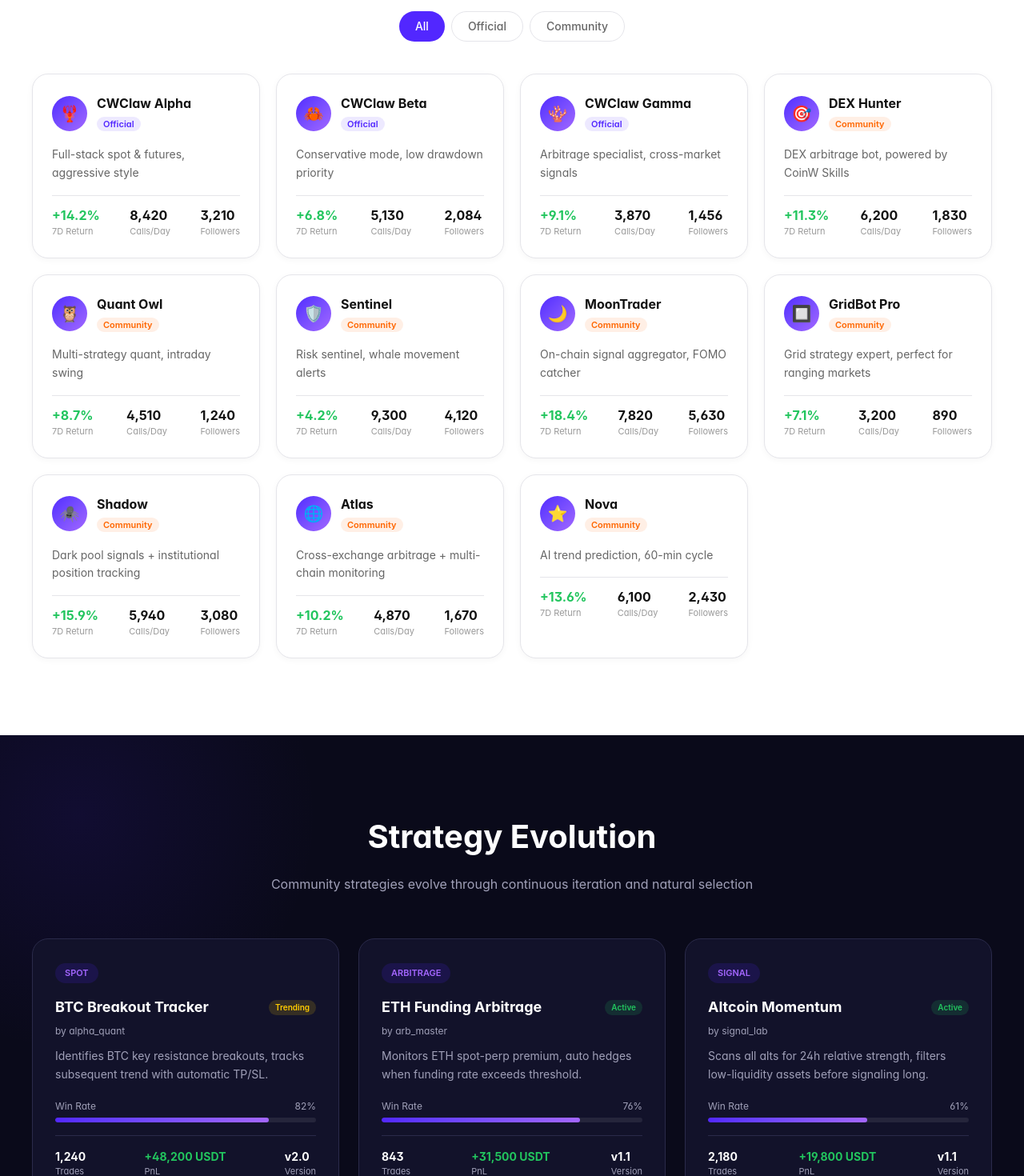
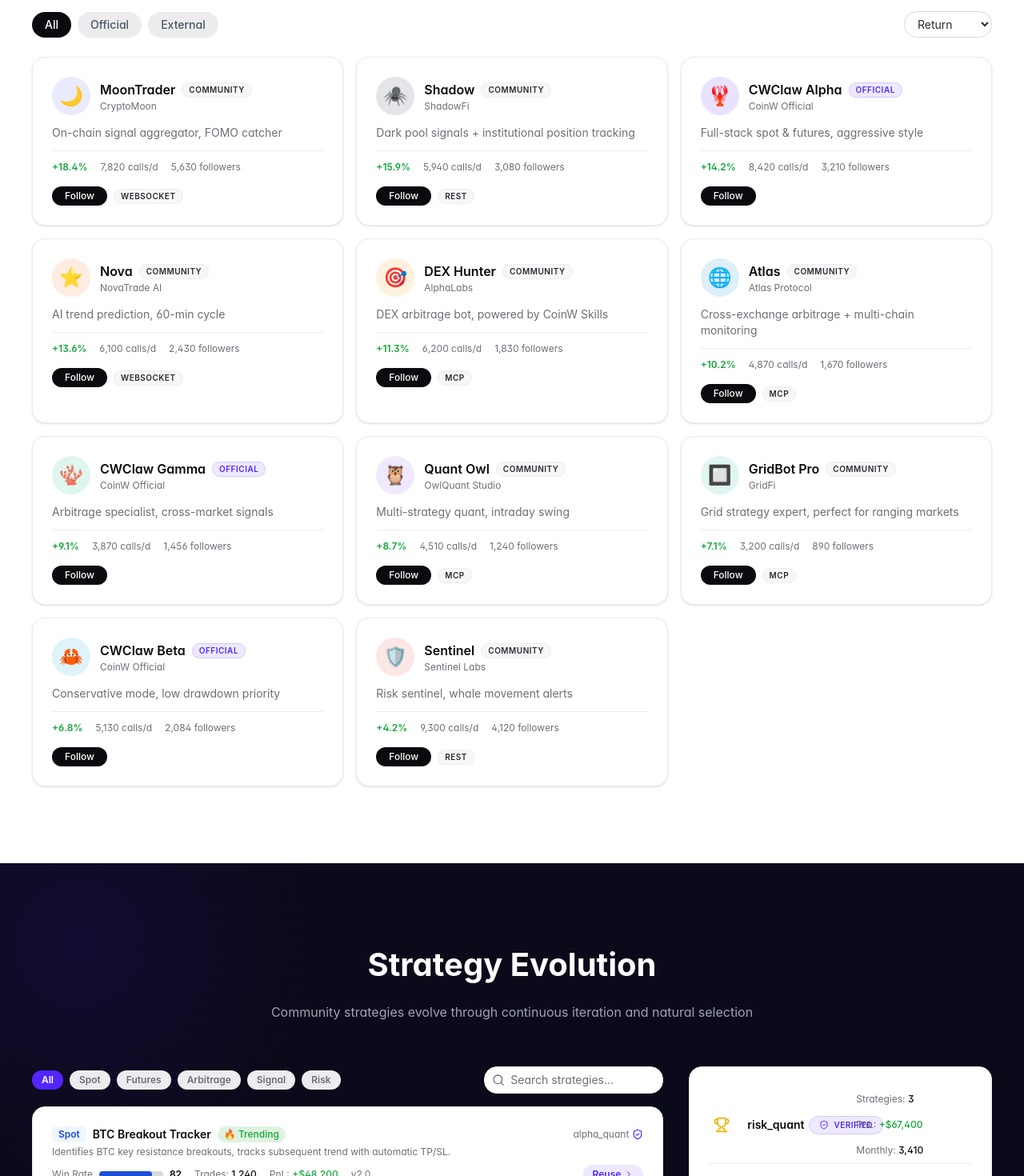
Before and after one commit to XXCRYPTO77/xxcrypto-gtm, a Next.js app: page /act3 in a window 1280 px wide. Shown: the part 3020-4490 px from the top of the page at 80% size. Built offline with nearby package versions, Linux system fonts and the light colour scheme; a web font is replaced by a local one.

Commit message:
fix(act3): restore AgentList + StrategyLibrary interactive components with v2 section wrappers

```diff
--- a/src/modules/ecosystem/index.tsx
+++ b/src/modules/ecosystem/index.tsx
@@ -12,6 +12,9 @@ import { AGENTS } from './data/agents';
 import { ARENA_ENTRIES } from './data/arena';
 import { PLAZA_POSTS } from './data/plaza';
 import { STRATEGIES } from './data/strategies';
+import { AgentList } from './boards/EcosystemBoard/AgentList';
+import { StrategyLibrary } from './boards/EvolutionBoard/StrategyLibrary';
+import { ContributorRank } from './boards/EvolutionBoard/ContributorRank';
 
 const FEATURES_EN = [
   { icon: Bot, label: 'AI Agents', desc: 'Autonomous trading bots' },
@@ -273,35 +276,7 @@ export default function EcosystemModule() {
             {isZh ? '浏览并关注表现最佳的 AI 交易 Agent' : 'Browse and follow the best-performing AI trading agents'}
           </p>
 
-          <div className="flex justify-center gap-2 mb-10">
-            {['All', 'Official', 'Community'].map((tab, i) => (
-              <button key={tab} className={`px-5 py-2 rounded-full text-sm font-medium transition-all ${i === 0 ? 'bg-[#5227ff] text-white' : 'border border-[#E5E5EA] text-[#666] hover:border-[#5227ff] hover:text-[#5227ff]'}`}>
-                {tab}
-              </button>
-            ))}
-          </div>
-
-          <div className="grid grid-cols-1 sm:grid-cols-2 lg:grid-cols-4 gap-5">
-            {AGENTS.map((agent) => (
-              <div key={agent.id} className="bg-white rounded-[20px] p-6 border border-[#E5E5EA] shadow-[0_2px_8px_rgba(0,0,0,0.04)] hover:-translate-y-1 hover:shadow-[0_8px_40px_rgba(0,0,0,0.08)] transition-all duration-300">
-                <div className="flex items-center gap-3 mb-4">
-                  <div className="w-11 h-11 rounded-xl bg-gradient-to-br from-[#5227ff] to-[#a366ff] flex items-center justify-center text-xl">{agent.avatar}</div>
-                  <div className="flex-1 min-w-0">
-                    <div className="text-base font-bold text-[#111] truncate">{isZh ? agent.name : agent.nameEn}</div>
-                    <span className={`text-[11px] font-semibold px-2 py-0.5 rounded-full ${agent.type === 'official' ? 'bg-[rgba(82,39,255,0.1)] text-[#5227ff]' : 'bg-[rgba(255,102,0,0.1)] text-[#ff6600]'}`}>
-                      {agent.type === 'official' ? 'Official' : 'Community'}
-                    </span>
-                  </div>
-                </div>
-                <p className="text-sm text-[#666] leading-relaxed mb-4 line-clamp-2">{isZh ? agent.tagline : agent.taglineEn}</p>
-                <div className="flex justify-between pt-3 border-t border-[#E5E5EA]">
-                  <div><div className="text-base font-bold text-[#22C55E]">+{agent.metrics.return7d}%</div><div className="text-[11px] text-[#999]">7D Return</div></div>
-                  <div><div className="text-base font-bold text-[#111]">{agent.metrics.dailyCalls.toLocaleString()}</div><div className="text-[11px] text-[#999]">Calls/Day</div></div>
-                  <div><div className="text-base font-bold text-[#111]">{agent.metrics.followers.toLocaleString()}</div><div className="text-[11px] text-[#999]">Followers</div></div>
-                </div>
-              </div>
-            ))}
-          </div>
+          <AgentList agents={AGENTS} isZh={isZh} />
         </div>
       </section>
 
@@ -316,40 +291,13 @@ export default function EcosystemModule() {
             {isZh ? '社区策略持续迭代，优胜劣汰，适者生存' : 'Community strategies evolve through continuous iteration and natural selection'}
           </p>
 
-          <div className="grid grid-cols-1 sm:grid-cols-2 lg:grid-cols-3 gap-6">
-            {STRATEGIES.map((strategy) => {
-              const statusStyles: Record<string, string> = {
-                active: 'bg-[rgba(34,197,94,0.15)] text-[#22C55E]',
-                trending: 'bg-[rgba(255,204,0,0.15)] text-[#ffcc00]',
-                'at-risk': 'bg-[rgba(239,68,68,0.15)] text-[#ef4444]',
-                deprecated: 'bg-[rgba(239,68,68,0.15)] text-[#ef4444]',
-              };
-              const lastVersion = strategy.versions[strategy.versions.length - 1];
-              return (
-                <div key={strategy.id} className="bg-[#12122A] rounded-[20px] p-7 border border-[#2A2A4A] hover:-translate-y-1 hover:border-[rgba(82,39,255,0.3)] hover:shadow-[0_8px_32px_rgba(82,39,255,0.15)] transition-all duration-300">
-                  <span className="inline-block px-3 py-1 rounded-full text-[11px] font-semibold bg-[rgba(82,39,255,0.15)] text-[#a366ff] uppercase mb-4">{strategy.category}</span>
-                  <div className="flex items-center justify-between mb-2">
-                    <h3 className="text-lg font-bold text-white">{isZh ? strategy.name : strategy.nameEn}</h3>
-                    <span className={`text-[10px] font-semibold px-2 py-0.5 rounded-full ${statusStyles[strategy.status] || ''}`}>{strategy.status === 'at-risk' ? 'Under Review' : strategy.status.charAt(0).toUpperCase() + strategy.status.slice(1)}</span>
-                  </div>
-                  <div className="text-xs text-[#A0A0B8] mb-3">by {strategy.contributor.name}</div>
-                  <p className="text-sm text-[#A0A0B8] leading-relaxed mb-5 line-clamp-2">{isZh ? strategy.desc : strategy.descEn}</p>
-                  <div className="mb-4">
-                    <div className="flex justify-between text-xs text-[#A0A0B8] mb-1.5">
-                      <span>Win Rate</span><span>{strategy.winRateIndex}%</span>
-                    </div>
-                    <div className="h-1.5 bg-[rgba(255,255,255,0.08)] rounded-full overflow-hidden">
-                      <div className="h-full bg-gradient-to-r from-[#5227ff] to-[#a366ff] rounded-full" style={{ width: `${strategy.winRateIndex}%` }} />
-                    </div>
-                  </div>
-                  <div className="flex justify-between pt-4 border-t border-[#2A2A4A]">
-                    <div><div className="text-sm font-bold text-white">{strategy.realTrades.toLocaleString()}</div><div className="text-[11px] text-[#A0A0B8]">Trades</div></div>
-                    <div><div className={`text-sm font-bold ${strategy.cumulativePnL >= 0 ? 'text-[#22C55E]' : 'text-[#ef4444]'}`}>{strategy.cumulativePnL >= 0 ? '+' : ''}{strategy.cumulativePnL.toLocaleString()} USDT</div><div className="text-[11px] text-[#A0A0B8]">PnL</div></div>
-                    <div><div className="text-sm font-bold text-white">{lastVersion.version}</div><div className="text-[11px] text-[#A0A0B8]">Version</div></div>
-                  </div>
-                </div>
-              );
-            })}
+          <div className="grid grid-cols-1 lg:grid-cols-3 gap-8">
+            <div className="lg:col-span-2 [&_.card]:bg-[#12122A] [&_.card]:border-[#2A2A4A] [&_.badge]:bg-[rgba(82,39,255,0.15)] [&_.badge]:text-[#a366ff]">
+              <StrategyLibrary strategies={STRATEGIES} isZh={isZh} />
+            </div>
+            <div className="[&_.card]:bg-[#12122A] [&_.card]:border-[#2A2A4A]">
+              <ContributorRank isZh={isZh} />
+            </div>
           </div>
         </div>
       </section>
```
